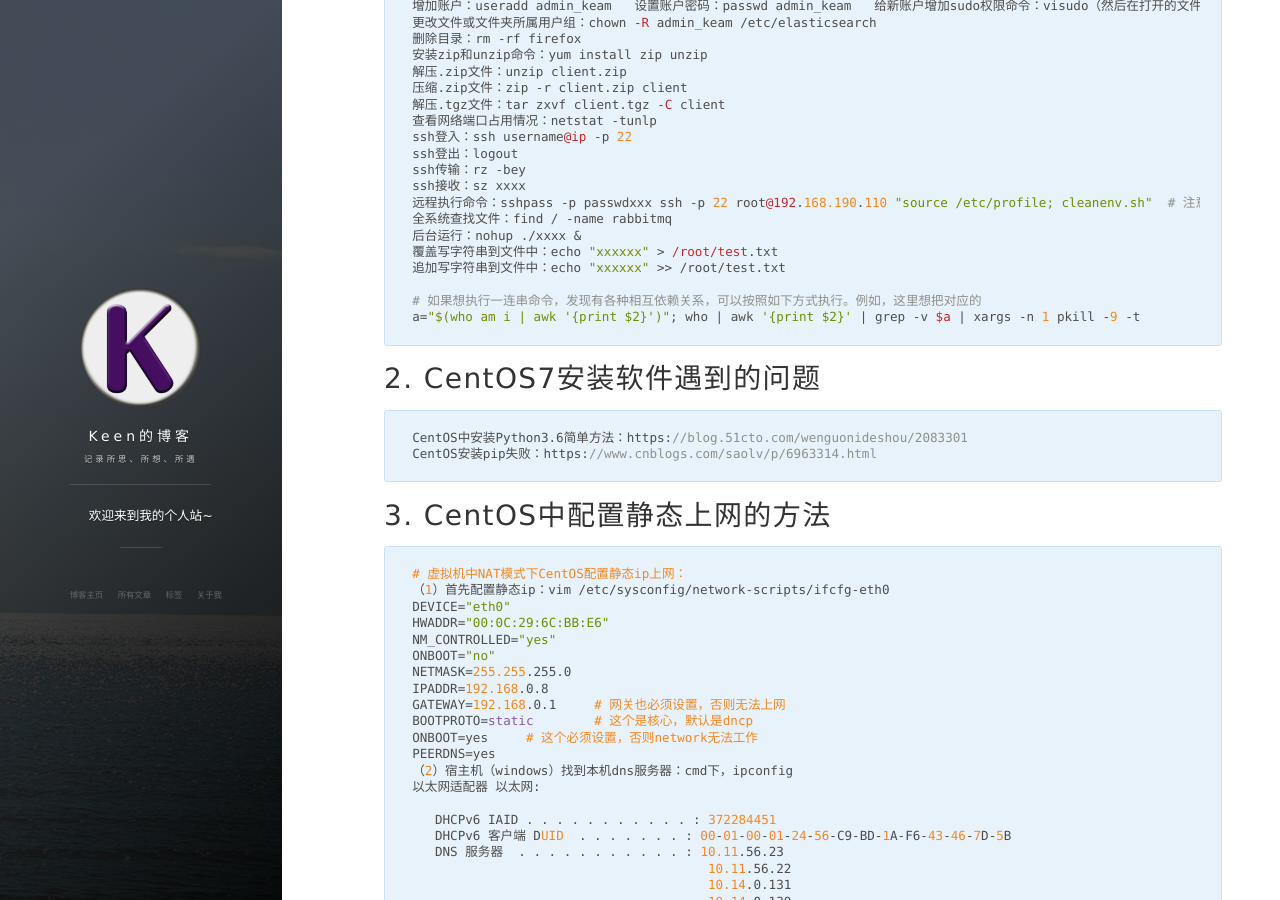
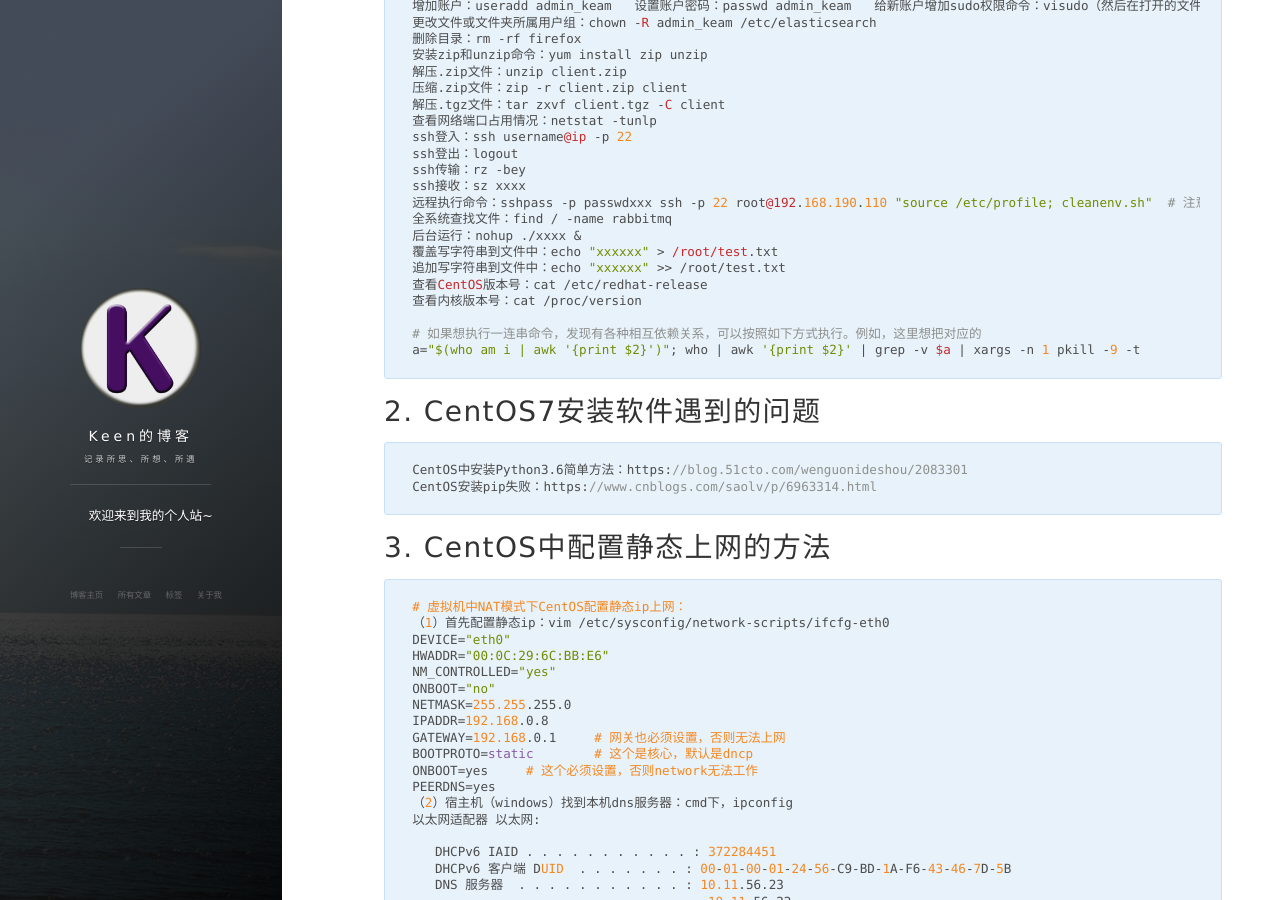
Before and after one commit to Keenjin/Keenjin.github.io, a Jekyll site: the page built from _posts/2019-03-12-linux_cmd.md, in a window 1280 px wide and 900 px high, scrolled down 553 px. Built offline with Jekyll 4.4.1, drawn with Linux system fonts in a browser that asks for light colours; nearby versions of some CDN libraries; comment, search, counter and statistics services are not loaded.

Commit message:
linux cmd

```diff
--- a/_posts/2019-03-12-linux_cmd.md
+++ b/_posts/2019-03-12-linux_cmd.md
@@ -48,6 +48,8 @@ ssh接收：sz xxxx
 后台运行：nohup ./xxxx &
 覆盖写字符串到文件中：echo "xxxxxx" > /root/test.txt
 追加写字符串到文件中：echo "xxxxxx" >> /root/test.txt
+查看CentOS版本号：cat /etc/redhat-release
+查看内核版本号：cat /proc/version
 
 # 如果想执行一连串命令，发现有各种相互依赖关系，可以按照如下方式执行。例如，这里想把对应的
 a="$(who am i | awk '{print $2}')"; who | awk '{print $2}' | grep -v $a | xargs -n 1 pkill -9 -t
```
